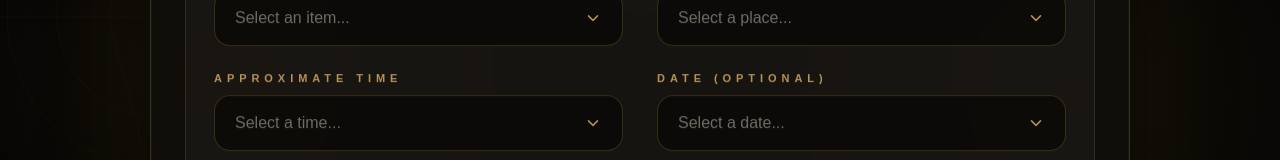
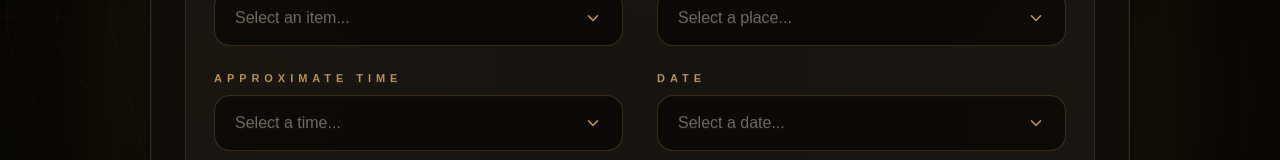
Before and after one commit to joly11207-lgtm/wherewasit-ai, a Next.js app: page / in a window 1280 px wide. Shown: the part 369-529 px from the top of the page. Built offline with nearby package versions, Linux system fonts and the light colour scheme.

Commit message:
Remove optional text from date label

```diff
--- a/app/page.tsx
+++ b/app/page.tsx
@@ -759,7 +759,7 @@ export default function HomePage() {
                     </div>
 
                     <div className="block">
-                      <span className="block eyebrow-text text-[11px] text-[#b69256]">Date (optional)</span>
+                      <span className="block eyebrow-text text-[11px] text-[#b69256]">Date</span>
                       <SimpleSelect
                         value={details.selectedDateMode ?? ""}
                         onValueChange={(value) =>
```
